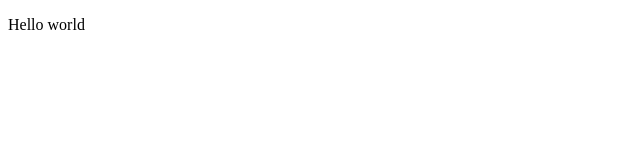
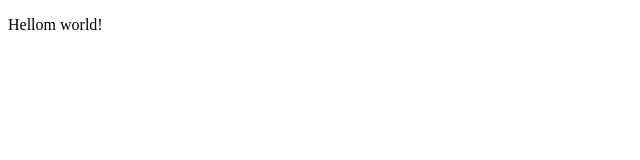
Before and after one commit to PesukarhuTG/task, a plain HTML site: page index.html in a window 1280 px wide. Shown: the full height of the page, 0-640 px from the left. Drawn offline with Linux system fonts and the light colour scheme.

Commit message:
Correct text

```diff
--- a/index.html
+++ b/index.html
@@ -6,7 +6,7 @@
     <title>Document</title>
 </head>
 <body>
-    <p>Hello world</p>
+    <p>Hellom world!</p>
     <script src="js/script.js"></script>
 </body>
 </html>
```
